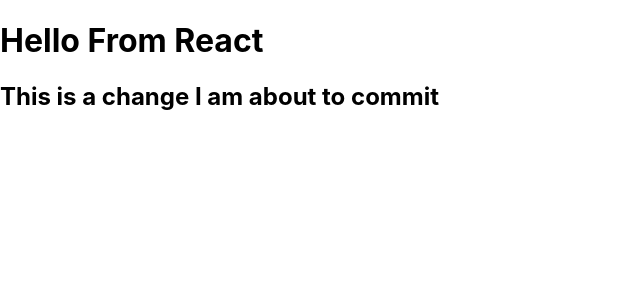
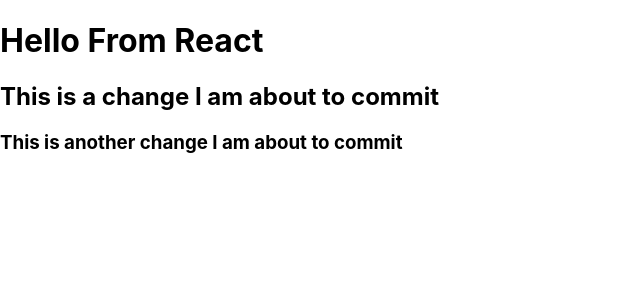
Before and after one commit to kdaysal/grocery-list-netlify, a React (Create React App) app: page / in a window 1280 px wide. Shown: the top 300 px of the page, without its empty margins (0-640 px from the left). Built offline with nearby package versions, Linux system fonts and the light colour scheme.

Commit message:
Testing new wip-1 branch

```diff
--- a/src/App.js
+++ b/src/App.js
@@ -4,6 +4,7 @@
     <div className="container">
       <h1>Hello From React</h1>
       <h2>This is a change I am about to commit</h2>
+      <h3>This is another change I am about to commit</h3>
     </div>
   );
 }
```
